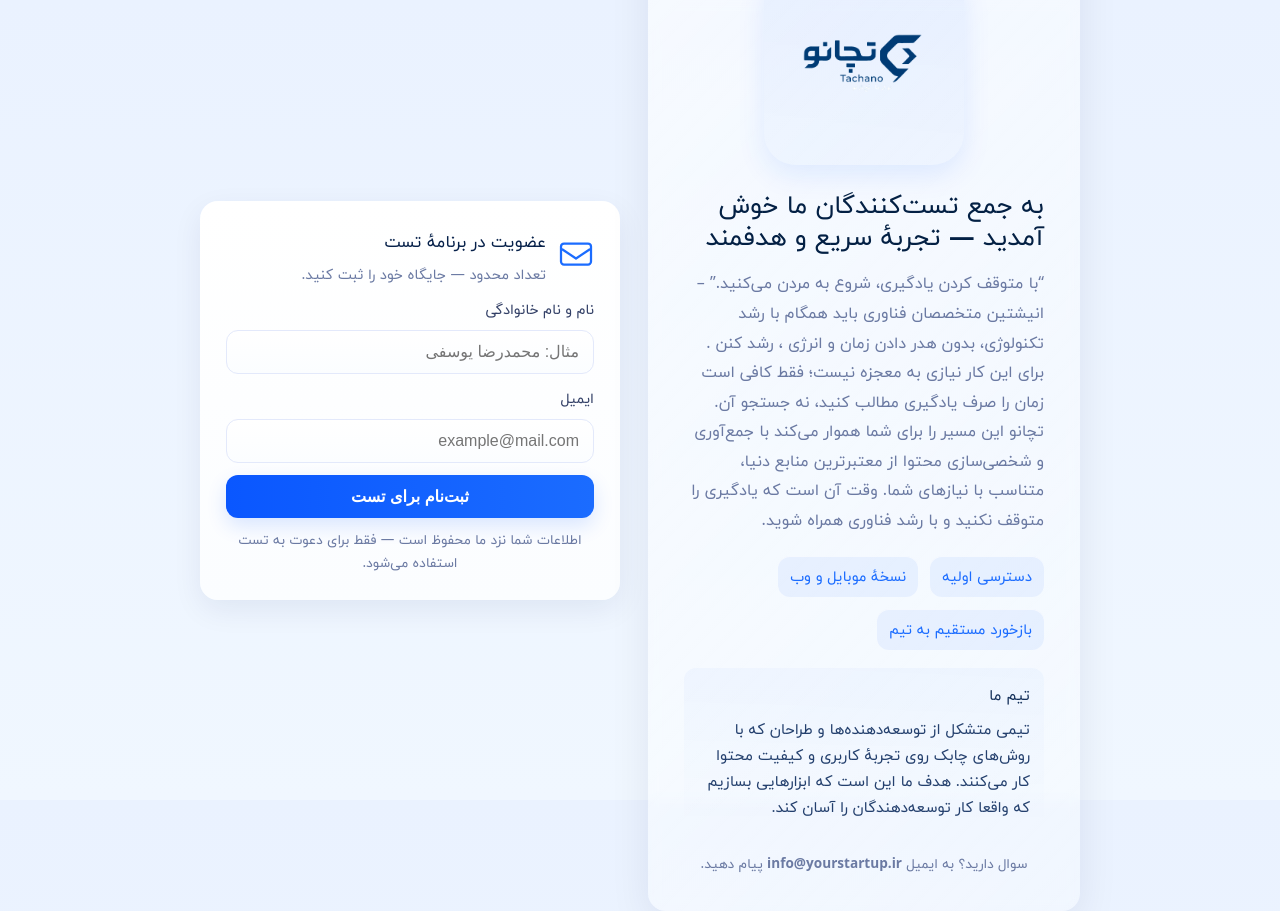
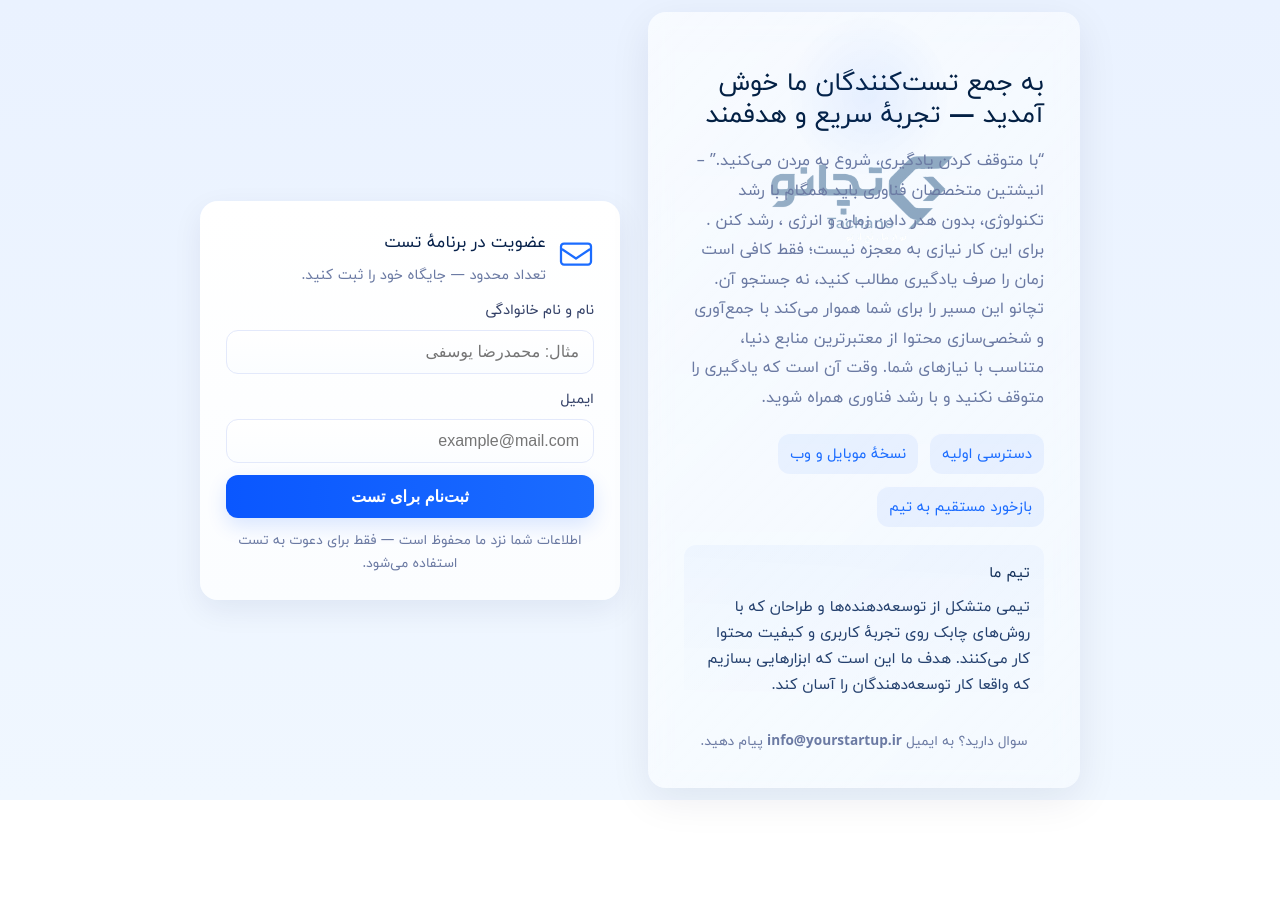
Before and after one commit to mryusefi/Tachano_LandingPage, a plain HTML site: page index.html in a window 1280 px wide. After the commit the page ends 800 px from the top, so only its background shows below. Drawn offline with Linux system fonts and the light colour scheme.

Commit message:
Update index.html

```diff
--- a/index.html
+++ b/index.html
@@ -53,15 +53,17 @@
     }
 
     /* card left - hero */
-    .hero{
-      background: linear-gradient(135deg, rgba(255,255,255,0.6), rgba(255,255,255,0.35));
-      border-radius: var(--card-radius);
-      padding:36px;
-      box-shadow: 0 12px 40px rgba(9,30,66,0.08);
-      backdrop-filter: blur(6px) saturate(120%);
-      position:relative;
-      overflow:hidden;
-    }
+.hero{
+  background: linear-gradient(135deg, rgba(255,255,255,0.65), rgba(255,255,255,0.40)),
+              url("ligi.png") center 20% / 260px no-repeat;
+  /* ↑ لوگو بزرگ و وسط، کمی پایین‌تر (20%) */
+
+  border-radius: var(--card-radius);
+  padding:46px 36px 36px;
+  box-shadow: 0 12px 40px rgba(9,30,66,0.08);
+  backdrop-filter: blur(10px) saturate(130%);
+  position:relative;
+}
 
     /* decorative shapes */
     .hero::before{
@@ -76,12 +78,7 @@
       pointer-events:none;
     }
 
-.logo-wrap{
-  display:flex;
-  justify-content:center;
-  margin-bottom:24px;     /* فاصله پایین بیشتر */
-  margin-top:40px;        /* فاصله از بالا (قبلاً نبود) */
-}
+.logo-wrap{ display:none; }
 
 /* بزرگ‌تر: ligi.png */
 .logo{
```
